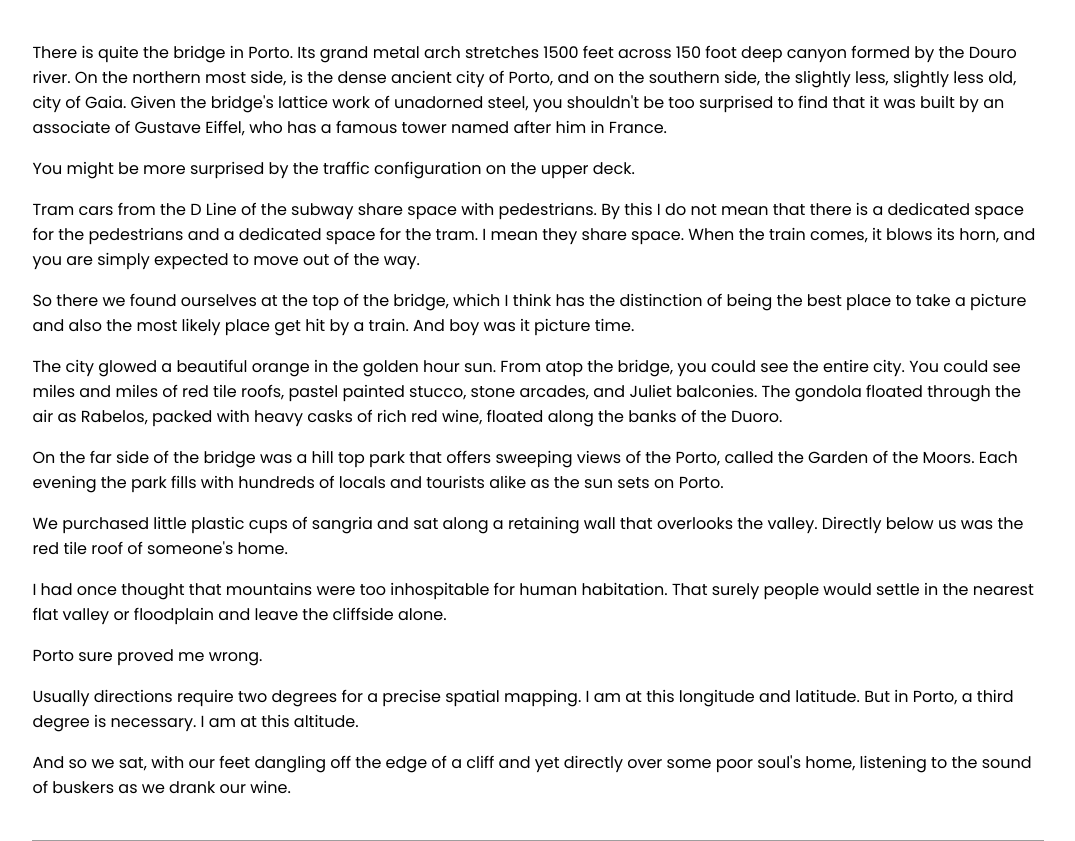
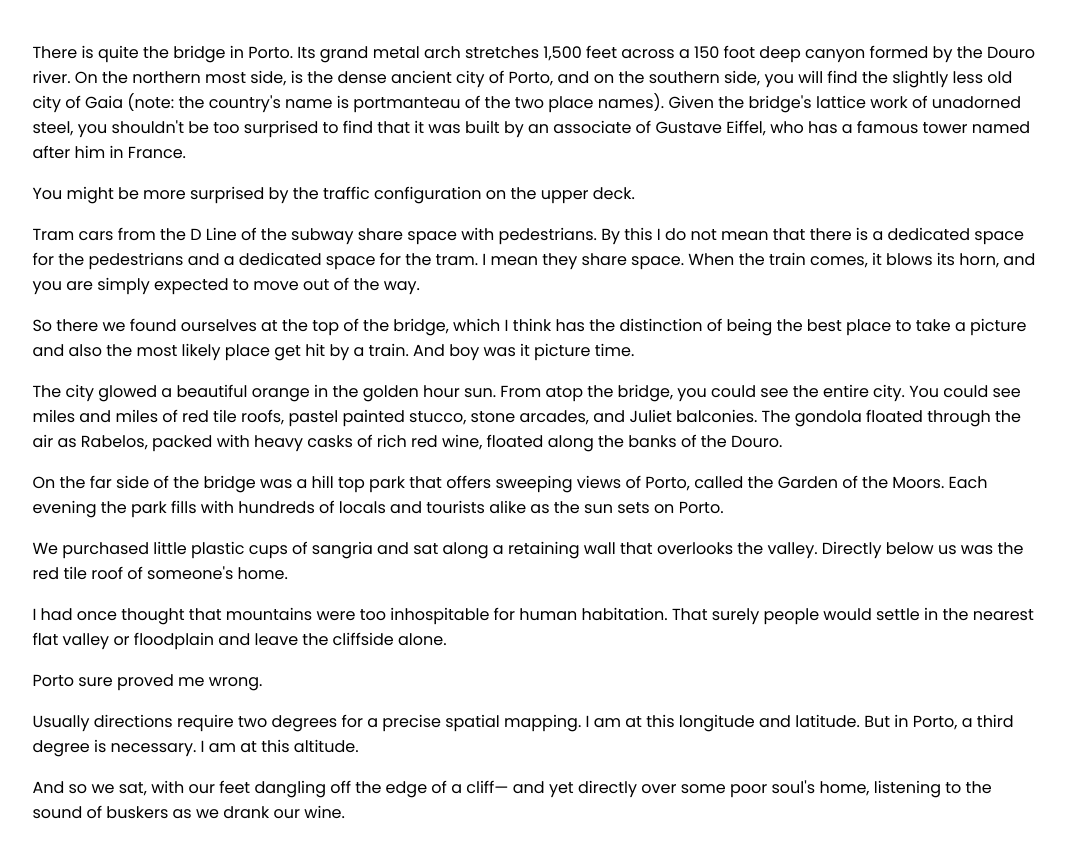
Before and after one commit to corydonbaylor/refactor, a Flask app: page /travel/portugal in a window 1280 px wide. Shown: the part 1326-2167 px from the top of the page, without its empty margins (102-1177 px from the left). Run offline with Flask 3, Linux system fonts and the light colour scheme; some libraries are stand-ins or nearby versions; grey boxes are pictures that could not be loaded.

Commit message:
porto rewrite

```diff
--- a/app/travel/templates/portugal.html
+++ b/app/travel/templates/portugal.html
@@ -32,17 +32,17 @@
 </div>
 
 <div class="para-tex">
-    <p>There is quite the bridge in Porto. Its grand metal arch stretches 1500 feet across 150 foot deep canyon formed by the Douro river. On the northern most side, is the dense ancient city of Porto, and on the southern side, the slightly less, slightly less old, city of Gaia. Given the bridge&#39;s lattice work of unadorned steel, you shouldn&#39;t be too surprised to find that it was built by an associate of Gustave Eiffel, who has a famous tower named after him in France. </p>
+    <p>There is quite the bridge in Porto. Its grand metal arch stretches 1,500 feet across a 150 foot deep canyon formed by the Douro river. On the northern most side, is the dense ancient city of Porto, and on the southern side, you will find the slightly less old city of Gaia (note: the country&#39;s name is portmanteau of the two place names). Given the bridge&#39;s lattice work of unadorned steel, you shouldn&#39;t be too surprised to find that it was built by an associate of Gustave Eiffel, who has a famous tower named after him in France. </p>
     <p>You might be more surprised by the traffic configuration on the upper deck. </p>
     <p>Tram cars from the D Line of the subway share space with pedestrians. By this I do not mean that there is a dedicated space for the pedestrians and a dedicated space for the tram. I mean they share space. When the train comes, it blows its horn, and you are simply expected to move out of the way.</p>
     <p>So there we found ourselves at the top of the bridge, which I think has the distinction of being the best place to take a picture and also the most likely place get hit by a train. And boy was it picture time. </p>
-    <p>The city glowed a beautiful orange in the golden hour sun. From atop the bridge, you could see the entire city. You could see miles and miles of red tile roofs, pastel painted stucco, stone arcades, and Juliet balconies. The gondola floated through the air as Rabelos, packed with heavy casks of rich red wine, floated along the banks of the Duoro. </p>
-    <p>On the far side of the bridge was a hill top park that offers sweeping views of the Porto, called the Garden of the Moors. Each evening the park fills with hundreds of locals and tourists alike as the sun sets on Porto. </p>
+    <p>The city glowed a beautiful orange in the golden hour sun. From atop the bridge, you could see the entire city. You could see miles and miles of red tile roofs, pastel painted stucco, stone arcades, and Juliet balconies. The gondola floated through the air as Rabelos, packed with heavy casks of rich red wine, floated along the banks of the Douro. </p>
+    <p>On the far side of the bridge was a hill top park that offers sweeping views of Porto, called the Garden of the Moors. Each evening the park fills with hundreds of locals and tourists alike as the sun sets on Porto. </p>
     <p>We purchased little plastic cups of sangria and sat along a retaining wall that overlooks the valley. Directly below us was the red tile roof of someone&#39;s home. </p>
     <p>I had once thought that mountains were too inhospitable for human habitation. That surely people would settle in the nearest flat valley or floodplain and leave the cliffside alone.</p>
     <p>Porto sure proved me wrong.</p>
     <p>Usually directions require two degrees for a precise spatial mapping. I am at this longitude and latitude. But in Porto, a third degree is necessary. I am at this altitude. </p>
-    <p>And so we sat, with our feet dangling off the edge of a cliff and yet directly over some poor soul&#39;s home, listening to the sound of buskers as we drank our wine. </p>
+    <p>And so we sat, with our feet dangling off the edge of a cliff&mdash; and yet directly over some poor soul&#39;s home, listening to the sound of buskers as we drank our wine. </p>
 </div>
 
 <div class="parallax" id="baxia">
```
